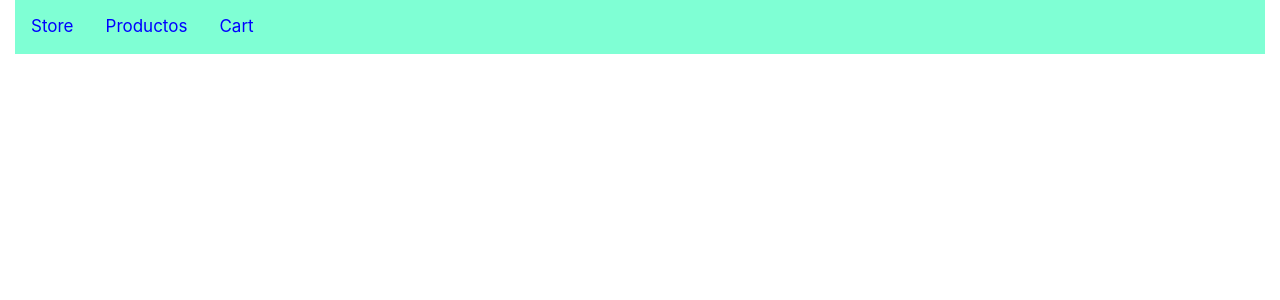
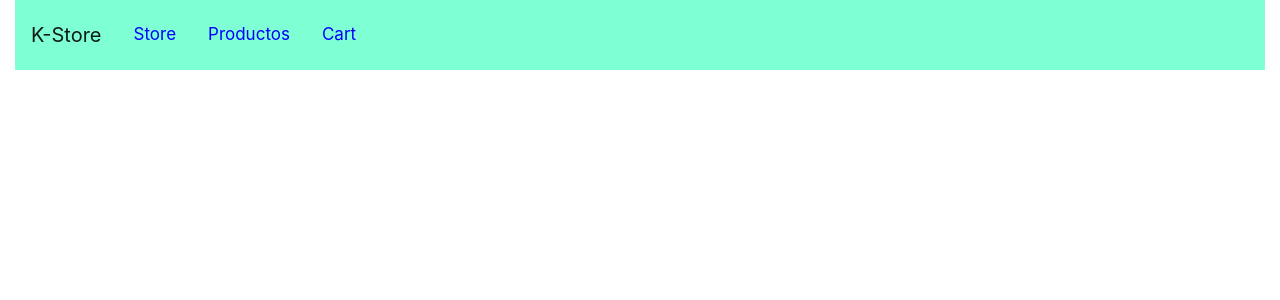
Before and after one commit to kemeny/store, a React (Create React App) app: page / in a window 1280 px wide. Shown: the top 300 px of the page. Built offline with nearby package versions, Linux system fonts and the light colour scheme.

Commit message:
fixed layout for nav

```diff
--- a/src/App.js
+++ b/src/App.js
@@ -9,13 +9,11 @@ function App() {
   return (
 
     <Container fluid>
-      <Row>
-        <Col>
+
 
     <NavBar/>
 
-        </Col>
-      </Row>
+
     </Container>
 
 
--- a/src/components/NavBar.js
+++ b/src/components/NavBar.js
@@ -1,15 +1,18 @@
 import react from 'react'
+import Nav from 'react-bootstrap/Nav'
 import Navbar from 'react-bootstrap/Navbar'
-import Nav from 'react-bootstrap/Nav'
 
 export default function NavBar() {
     return(
-<div className="topnav">
-    <a className="active" href="/">Store</a>
-    <a href="/components/pages/Products.js">Productos</a>
-    <a href="/components/pages/Cart.js">Cart</a>
-</div>
+        <Navbar className="topnav">
+            <Navbar.Brand>K-Store</Navbar.Brand>
+        <Nav className="justify-content-end">
+            <a className="active" href="/">Store</a>
+            <a href="/components/pages/Products.js">Productos</a>
+            <a href="/components/pages/Cart.js">Cart</a>
+        </Nav>
 
+        </Navbar>
 
 
     )
--- a/src/index.css
+++ b/src/index.css
@@ -18,7 +18,7 @@ code {
 }
 
 .topnav a {
-  float: left;
+ /*  float: left; */
   color: blue;
   text-align: center;
   padding: 14px 16px;
```
